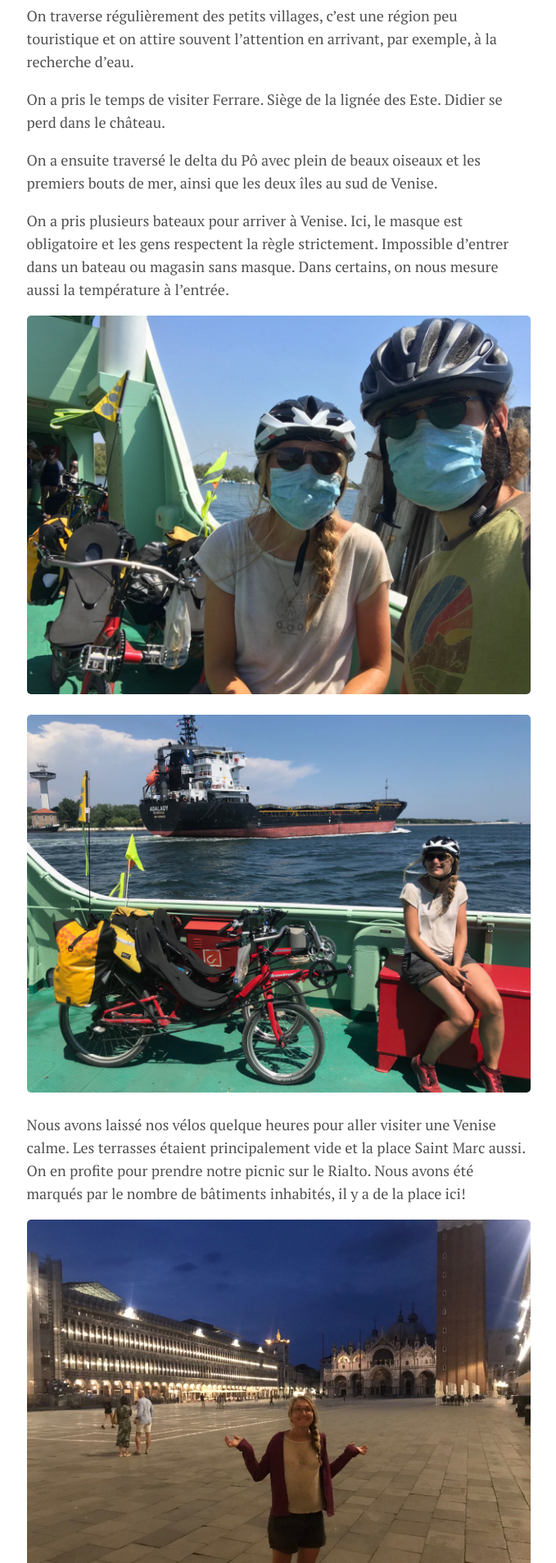
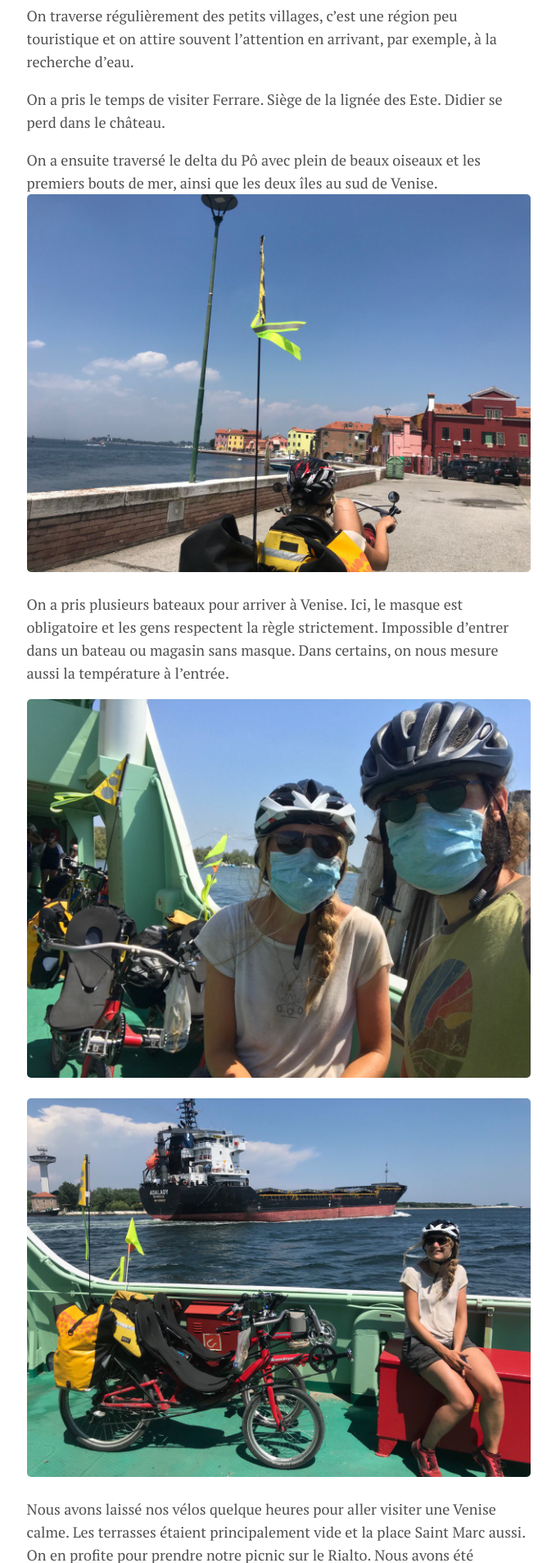
Before and after one commit to cyclovoyage/cyclovoyage.github.io, a Jekyll site: the page built from _posts/2020-07-04-semaine-2.md, in a window 1280 px wide. Shown: the part 1607-3514 px from the top of the page at 82% size, without its empty margins (300-979 px from the left). Built offline with Jekyll 4.4.1, drawn with Linux system fonts in a browser that asks for light colours.

Commit message:
Update 2020-07-04-semaine-2.md

```diff
--- a/_posts/2020-07-04-semaine-2.md
+++ b/_posts/2020-07-04-semaine-2.md
@@ -16,7 +16,7 @@ On traverse régulièrement des petits villages, c’est une région peu tourist
 On a pris le temps de visiter Ferrare. Siège de la lignée des Este. Didier se perd dans le château.
 
 On a ensuite traversé le delta du Pô avec plein de beaux oiseaux et les premiers bouts de mer, ainsi que les deux îles au sud de Venise.
-
+<img src="/assets/img/F55F3690-8326-4EF3-BED8-482F57BD189D.jpeg">
 
 
 On a pris plusieurs bateaux pour arriver à Venise. Ici, le masque est obligatoire et les gens respectent la règle strictement. Impossible d’entrer dans un bateau ou magasin sans masque. Dans certains, on nous mesure aussi la température à l’entrée.
```
